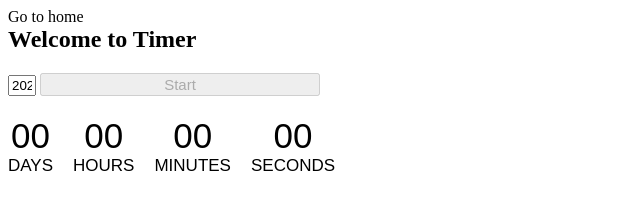
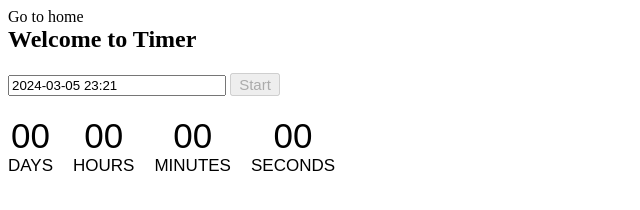
Before and after one commit to AndriyITua/goit-js-hw-10, a website built with Vite: page src/1-timer.html in a window 1280 px wide. Shown: the whole page, without its empty margins (0-640 px from the left). Built offline with nearby package versions, Linux system fonts and the light colour scheme.

Commit message:
updating-classes

```diff
--- a/src/1-timer.html
+++ b/src/1-timer.html
@@ -15,7 +15,7 @@
     </section>
 
     <input type="text" id="datetime-picker" />
-    <button type="button" data-start>Start</button>
+    <button class="start-button" type="button" data-start>Start</button>
 
     <div class="timer">
       <div class="field">
--- a/src/css/1-timer.css
+++ b/src/css/1-timer.css
@@ -2,12 +2,12 @@ h1 {
     margin-bottom: 20px;
 }
 
-input {
+#datetime-picker {
     width: 210px
 }
 
-.button {
-
+.start-button {
+    width: 50px
 }
 
 .timer {
```
